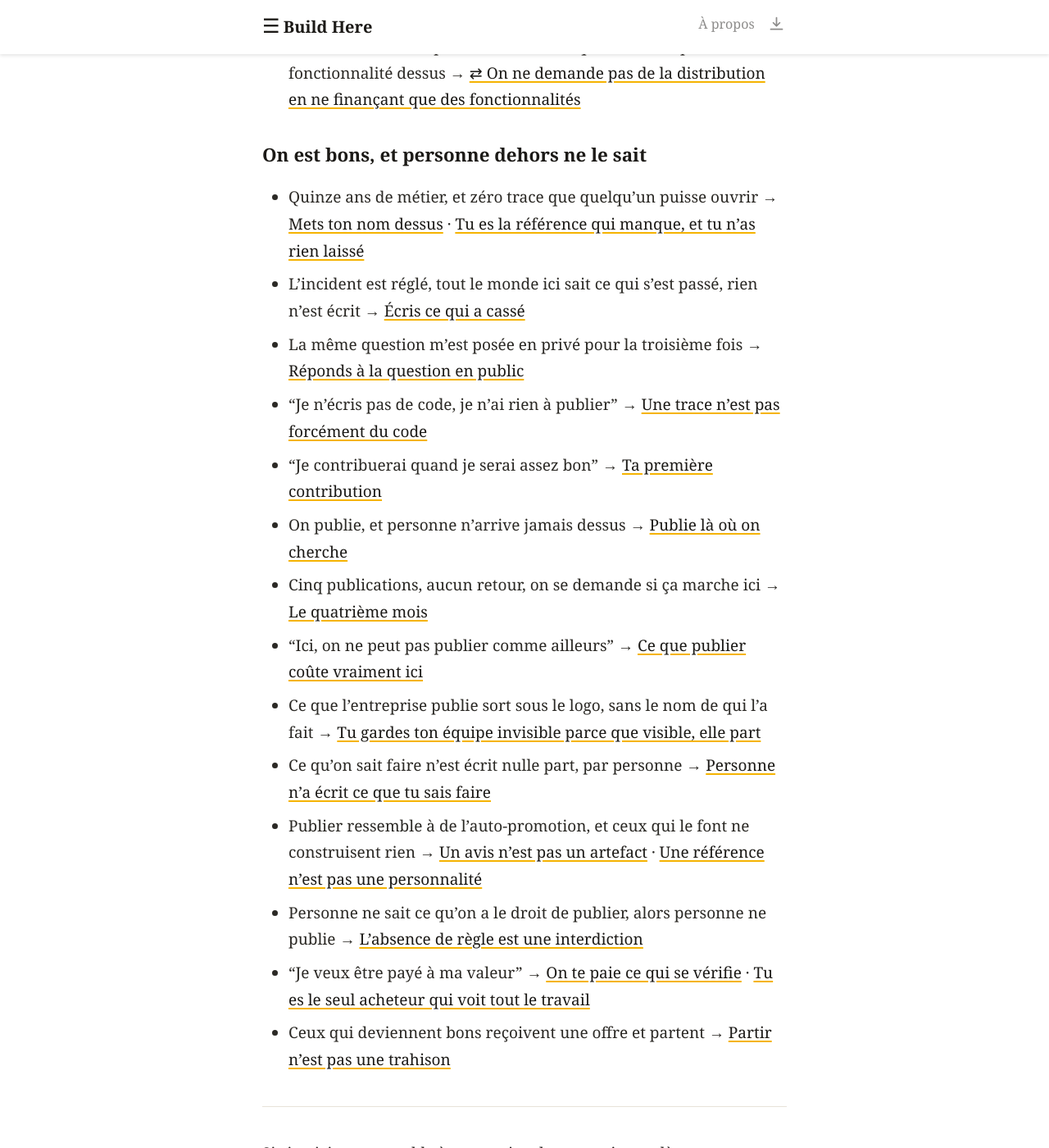
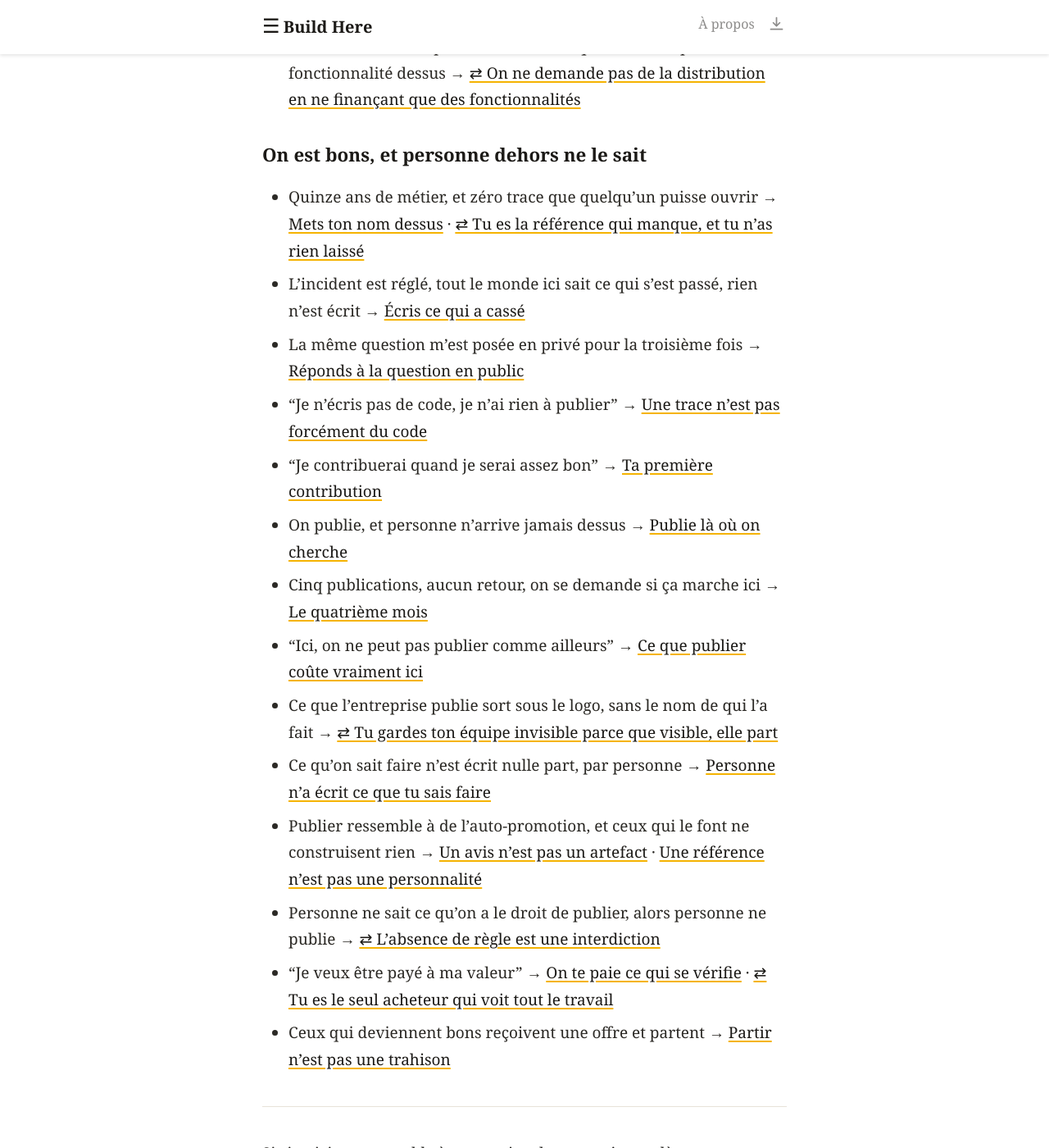
Before and after one commit to luuuc/build-here-book, a Jekyll site: the page built from _chapters/a5-ce-qui-tagace-cette-semaine.md, in a window 1280 px wide and 1400 px high, scrolled down 4796 px. Shown: the whole window at 82% size. Built offline with Jekyll 4.4.1, drawn with Linux system fonts in a browser that asks for light colours.

```diff
--- a/_chapters/a5-ce-qui-tagace-cette-semaine.md
+++ b/_chapters/a5-ce-qui-tagace-cette-semaine.md
@@ -98,7 +98,7 @@ Les soixante-huit entrées y sont, chacune au moins une fois. Aucun classement p
 
 ## On est bons, et personne dehors ne le sait
 
-- Quinze ans de métier, et zéro trace que quelqu'un puisse ouvrir  →  [Mets ton nom dessus](/chapters/14-01-mets-ton-nom-dessus.html) · [Tu es la référence qui manque, et tu n'as rien laissé](/chapters/16-04-leader-tu-es-la-reference-qui-manque-et-tu-nas-rien-laisse.html)
+- Quinze ans de métier, et zéro trace que quelqu'un puisse ouvrir  →  [Mets ton nom dessus](/chapters/14-01-mets-ton-nom-dessus.html) · [⇄ Tu es la référence qui manque, et tu n'as rien laissé](/chapters/16-04-leader-tu-es-la-reference-qui-manque-et-tu-nas-rien-laisse.html)
 - L'incident est réglé, tout le monde ici sait ce qui s'est passé, rien n'est écrit  →  [Écris ce qui a cassé](/chapters/14-03-ecris-ce-qui-a-casse.html)
 - La même question m'est posée en privé pour la troisième fois  →  [Réponds à la question en public](/chapters/14-04-reponds-a-la-question-en-public.html)
 - "Je n'écris pas de code, je n'ai rien à publier"  →  [Une trace n'est pas forcément du code](/chapters/14-05-une-trace-nest-pas-forcement-du-code.html)
@@ -106,11 +106,11 @@ Les soixante-huit entrées y sont, chacune au moins une fois. Aucun classement p
 - On publie, et personne n'arrive jamais dessus  →  [Publie là où on cherche](/chapters/15-01-publie-la-ou-on-cherche.html)
 - Cinq publications, aucun retour, on se demande si ça marche ici  →  [Le quatrième mois](/chapters/15-02-le-quatrieme-mois.html)
 - "Ici, on ne peut pas publier comme ailleurs"  →  [Ce que publier coûte vraiment ici](/chapters/15-03-ce-que-publier-coute-vraiment-ici.html)
-- Ce que l'entreprise publie sort sous le logo, sans le nom de qui l'a fait  →  [Tu gardes ton équipe invisible parce que visible, elle part](/chapters/15-05-leader-tu-gardes-ton-equipe-invisible-parce-que-visible-elle-part.html)
+- Ce que l'entreprise publie sort sous le logo, sans le nom de qui l'a fait  →  [⇄ Tu gardes ton équipe invisible parce que visible, elle part](/chapters/15-05-leader-tu-gardes-ton-equipe-invisible-parce-que-visible-elle-part.html)
 - Ce qu'on sait faire n'est écrit nulle part, par personne  →  [Personne n'a écrit ce que tu sais faire](/chapters/16-03-personne-na-ecrit-ce-que-tu-sais-faire.html)
 - Publier ressemble à de l'auto-promotion, et ceux qui le font ne construisent rien  →  [Un avis n'est pas un artefact](/chapters/14-02-un-avis-nest-pas-un-artefact.html) · [Une référence n'est pas une personnalité](/chapters/16-02-une-reference-nest-pas-une-personnalite.html)
-- Personne ne sait ce qu'on a le droit de publier, alors personne ne publie  →  [L'absence de règle est une interdiction](/chapters/14-06-leader-labsence-de-regle-est-une-interdiction.html)
-- "Je veux être payé à ma valeur"  →  [On te paie ce qui se vérifie](/chapters/15-06-on-te-paie-ce-qui-se-verifie.html) · [Tu es le seul acheteur qui voit tout le travail](/chapters/15-07-leader-tu-es-le-seul-acheteur-qui-voit-tout-le-travail.html)
+- Personne ne sait ce qu'on a le droit de publier, alors personne ne publie  →  [⇄ L'absence de règle est une interdiction](/chapters/14-06-leader-labsence-de-regle-est-une-interdiction.html)
+- "Je veux être payé à ma valeur"  →  [On te paie ce qui se vérifie](/chapters/15-06-on-te-paie-ce-qui-se-verifie.html) · [⇄ Tu es le seul acheteur qui voit tout le travail](/chapters/15-07-leader-tu-es-le-seul-acheteur-qui-voit-tout-le-travail.html)
 - Ceux qui deviennent bons reçoivent une offre et partent  →  [Partir n'est pas une trahison](/chapters/15-04-partir-nest-pas-une-trahison.html)
 
 ---
```
Also changed, not shown: _chapters/14-06-leader-labsence-de-regle-est-une-interdiction.md (+1 -1 lines), _chapters/15-05-leader-tu-gardes-ton-equipe-invisible-parce-que-visible-elle-part.md (+1 -1 lines), _chapters/15-07-leader-tu-es-le-seul-acheteur-qui-voit-tout-le-travail.md (+1 -1 lines), _chapters/16-04-leader-tu-es-la-reference-qui-manque-et-tu-nas-rien-laisse.md (+1 -1 lines).
